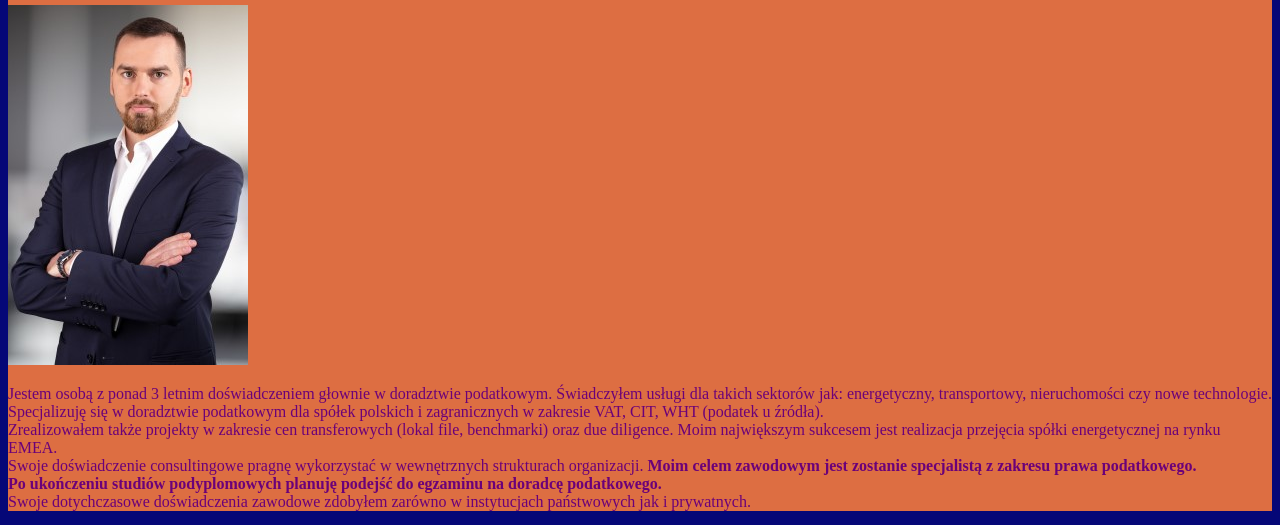
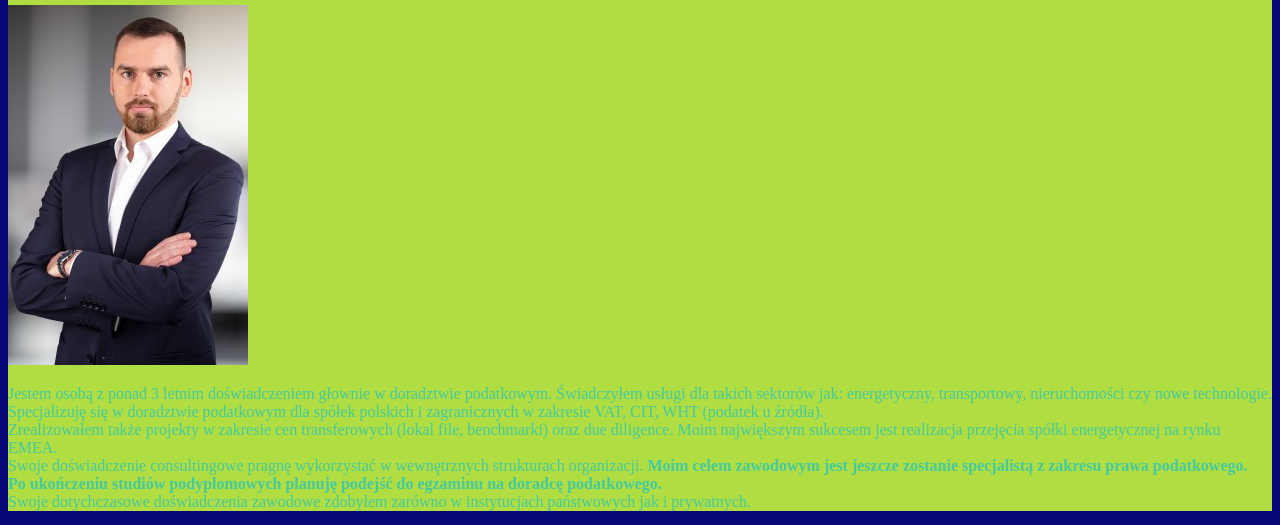
Before and after one commit to PrzemekLuty/homepage, a plain HTML site: page index.html in a window 1280 px wide. Shown: the part 148-673 px from the top of the page. Drawn offline with Linux system fonts and the light colour scheme.

Commit message:
few words about me

```diff
--- a/index.html
+++ b/index.html
@@ -31,7 +31,7 @@
                 źródła). <br>Zrealizowałem także projekty w zakresie cen transferowych (lokal file, benchmarki) oraz due
                 diligence. Moim największym sukcesem jest realizacja przejęcia spółki energetycznej na rynku EMEA.<br>
                 Swoje doświadczenie consultingowe pragnę wykorzystać w wewnętrznych strukturach organizacji.
-                <strong>Moim celem zawodowym jest zostanie specjalistą z zakresu prawa podatkowego. <br>Po ukończeniu
+                <strong>Moim celem zawodowym jest jeszcze zostanie specjalistą z zakresu prawa podatkowego. <br>Po ukończeniu
                     studiów
                     podyplomowych planuję podejść do egzaminu na doradcę podatkowego. </strong><br>
                 Swoje dotychczasowe doświadczenia zawodowe zdobyłem zarówno w instytucjach państwowych jak i
--- a/style.css
+++ b/style.css
@@ -3,7 +3,7 @@ body {
 }
 
 section {
-    background-color: #DD6E42;
+    background-color: #afdd42;
 }
 
 
@@ -16,7 +16,7 @@ section {
 }
 
 p {
-    color: #6b0079
+    color: #45c99d
 }
 
 #top {
```
